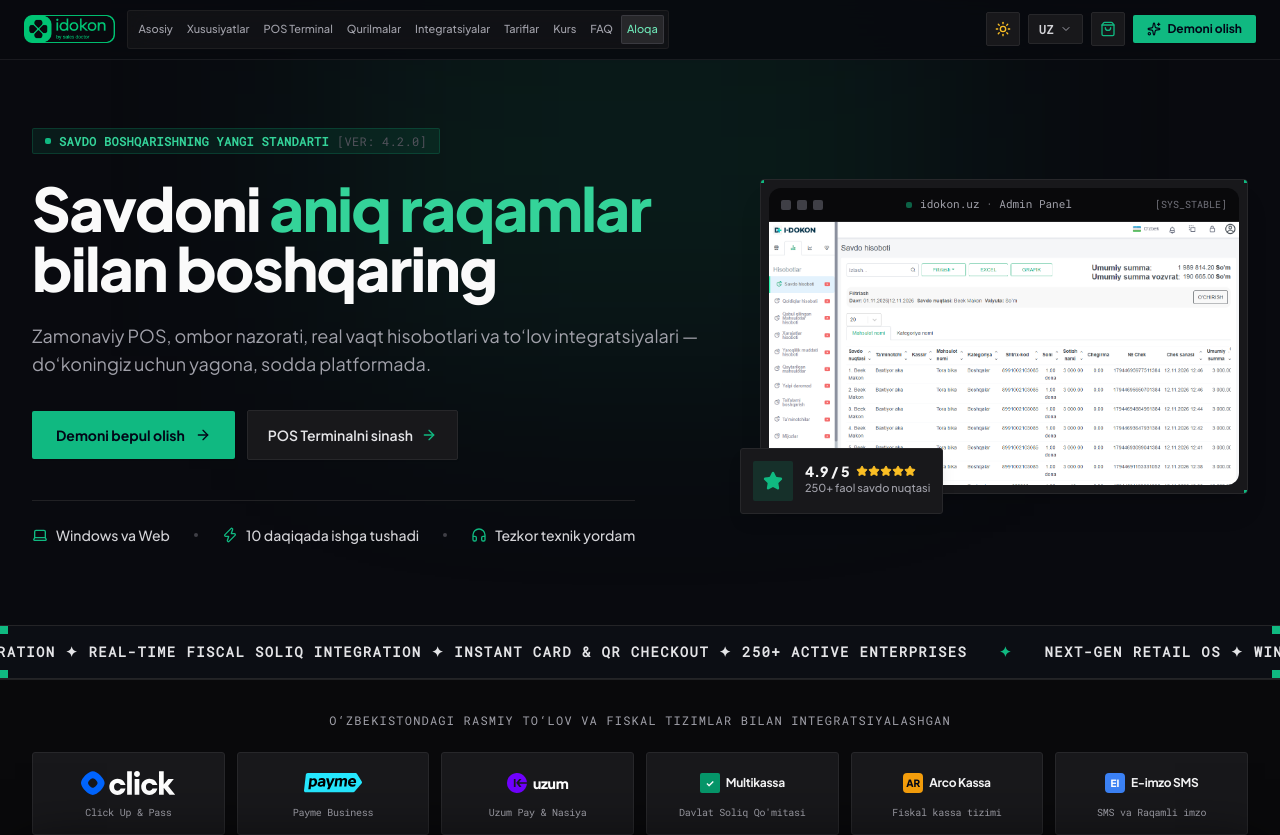
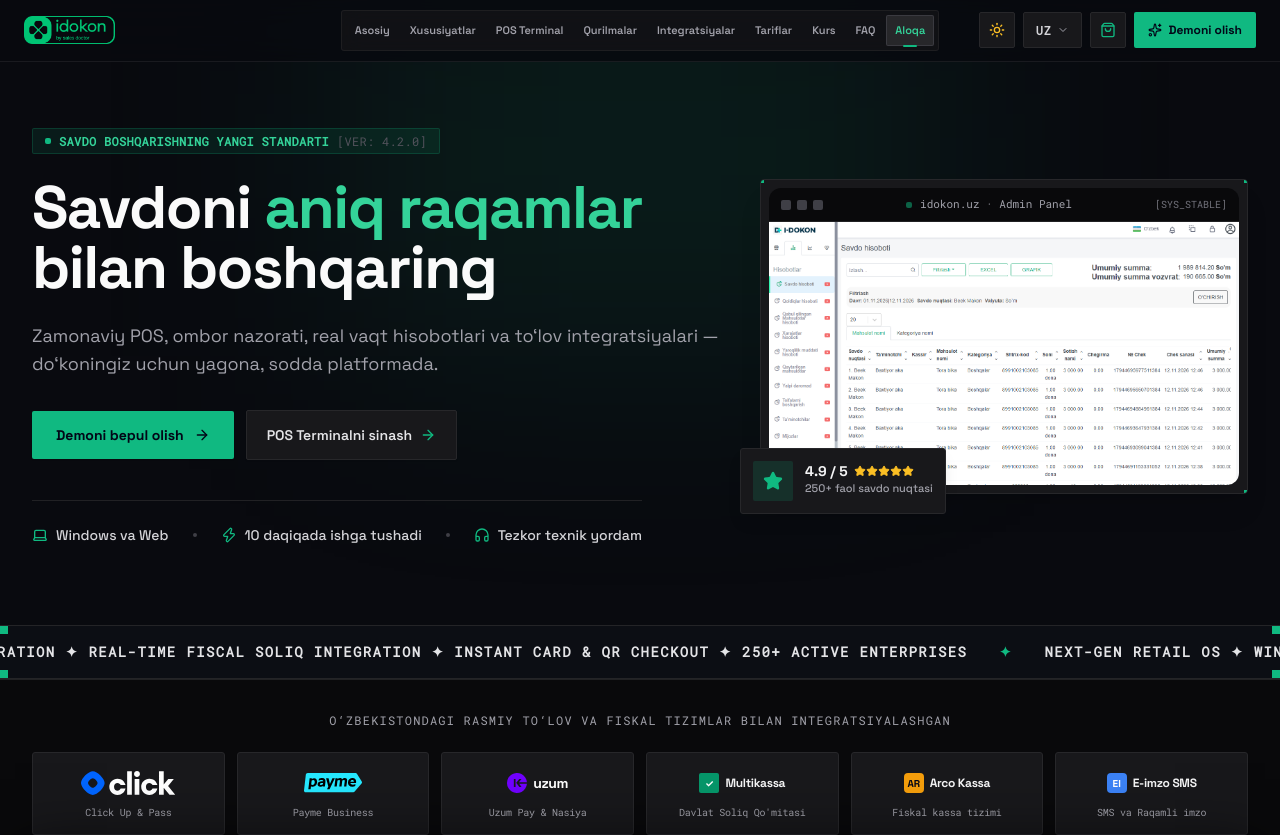
Before and after one commit to behruzerkinov/idokonOfficialWebsite, a React (Vite) app: page / in a window 1280 px wide. Shown: the top 835 px of the page. Built offline with nearby package versions, Linux system fonts and the light colour scheme.

Commit message:
feat: center nav links with 3-column grid, unify icon frame heights to 36px, eliminate stuck pill animation on distant tab jumps, and upgrade site typography to Space Grotesk

```diff
--- a/index.html
+++ b/index.html
@@ -19,7 +19,7 @@
     </script>
     <link rel="preconnect" href="https://fonts.googleapis.com">
     <link rel="preconnect" href="https://fonts.gstatic.com" crossorigin>
-    <link href="https://fonts.googleapis.com/css2?family=Plus+Jakarta+Sans:wght@300;400;500;600;700;800&family=JetBrains+Mono:wght@400;500;600&display=swap" rel="stylesheet">
+    <link href="https://fonts.googleapis.com/css2?family=Space+Grotesk:wght@300;400;500;600;700&family=JetBrains+Mono:wght@400;500;600&display=swap" rel="stylesheet">
     <link rel="icon" type="image/svg+xml" href="/favicon.svg" />
     <link rel="icon" type="image/png" href="/favicon.png" />
     <link rel="apple-touch-icon" href="/favicon.svg" />
--- a/src/components/Navbar.jsx
+++ b/src/components/Navbar.jsx
@@ -3,7 +3,6 @@ import {
   Menu, X, Phone, ShoppingBag, Sparkles, Check, ChevronDown, Sun, Moon
 } from 'lucide-react';
 import NumberFlow from '@number-flow/react';
-import { motion } from 'motion/react';
 
 export const Navbar = ({
   lang,
@@ -78,9 +77,10 @@ export const Navbar = ({
       isScrolled ? 'shadow-md shadow-zinc-950/5 dark:shadow-black/20' : ''
     }`}>
       <div className="w-full max-w-[1600px] mx-auto px-3 sm:px-4 lg:px-6">
-        <div className="flex items-center justify-between gap-2 sm:gap-3">
+        <div className="grid grid-cols-2 xl:grid-cols-[1fr_auto_1fr] items-center gap-2 sm:gap-3">
 
-          {/* Logo & Brand */}
+          {/* Left Col: Logo & Brand */}
+          <div className="flex items-center justify-start">
             <a href="#home" className="flex items-center gap-2 flex-shrink-0 group py-1" aria-label="IDO'KON Bosh sahifa">
               <img
                 src="/idokon_logo.png"
@@ -88,9 +88,11 @@ export const Navbar = ({
                 className="h-7 sm:h-8.5 w-auto object-contain transition-transform duration-150 group-hover:scale-[1.02]"
               />
             </a>
+          </div>
 
-          {/* Desktop Navigation Links with Framer Motion layoutId Active Pill Indicator */}
-          <nav className="hidden xl:flex items-center gap-0.5 2xl:gap-1 flex-shrink-0 relative p-1 rounded-xl bg-zinc-100/60 dark:bg-zinc-900/60 border border-zinc-200/60 dark:border-zinc-800/60 backdrop-blur-md">
+          {/* Center Col: Desktop Navigation Links (True Visual Center) */}
+          <div className="hidden xl:flex items-center justify-center">
+            <nav className="flex items-center gap-0.5 2xl:gap-1 p-1 rounded-xl bg-zinc-100/60 dark:bg-zinc-900/60 border border-zinc-200/60 dark:border-zinc-800/60 backdrop-blur-md">
               {navLinks.map((link) => {
                 const isActive = activeSection === link.id;
                 return (
@@ -98,32 +100,29 @@ export const Navbar = ({
                     key={link.href}
                     href={link.href}
                     onClick={() => setActiveSection(link.id)}
-                  className={`relative px-1.5 2xl:px-2.5 py-1.5 rounded-lg text-[11px] 2xl:text-xs font-medium transition-colors whitespace-nowrap select-none cursor-pointer ${
+                    className={`relative px-2 2xl:px-2.5 py-1.5 rounded-lg text-[11px] 2xl:text-xs font-semibold transition-all duration-150 whitespace-nowrap select-none cursor-pointer ${
                       isActive
-                      ? 'text-emerald-700 dark:text-emerald-300 font-bold'
-                      : 'text-zinc-600 hover:text-zinc-950 dark:text-zinc-400 dark:hover:text-zinc-100'
+                        ? 'bg-white dark:bg-zinc-800 text-emerald-600 dark:text-emerald-400 font-bold shadow-xs border border-zinc-200/80 dark:border-zinc-700/80'
+                        : 'text-zinc-600 hover:text-zinc-950 dark:text-zinc-400 dark:hover:text-zinc-100 hover:bg-zinc-200/50 dark:hover:bg-zinc-800/50 border border-transparent'
                     }`}
                   >
+                    <span className="relative z-10">{link.label}</span>
                     {isActive && (
-                    <motion.div
-                      layoutId="navbar-active-pill"
-                      className="absolute inset-0 rounded-lg bg-white dark:bg-zinc-800 shadow-xs border border-zinc-200/80 dark:border-zinc-700/80 -z-10"
-                      transition={{ type: "spring", stiffness: 400, damping: 32 }}
-                    />
+                      <span className="absolute -bottom-0.5 left-1/2 -translate-x-1/2 w-3.5 h-[2px] bg-emerald-500 rounded-full" />
                     )}
-                  <span className="relative z-10">{link.label}</span>
                   </a>
                 );
               })}
             </nav>
+          </div>
 
-          {/* Right Action Bar */}
-          <div className="flex items-center gap-1.5 sm:gap-2 flex-shrink-0 ml-auto">
+          {/* Right Col: Action Bar (Unified h-9 Frame Heights) */}
+          <div className="flex items-center justify-end gap-1.5 sm:gap-2 flex-shrink-0">
 
             {/* Phone Hotline Link: shown on ultra-wide screens to ensure CTA never clips */}
             <a
               href="tel:+998991180999"
-              className="hidden min-[1680px]:flex items-center gap-1.5 px-2.5 py-1.5 rounded-lg bg-zinc-100 dark:bg-zinc-900 border border-zinc-200 dark:border-zinc-800 text-xs font-semibold text-zinc-700 dark:text-zinc-300 hover:text-emerald-500 dark:hover:text-emerald-400 transition-colors whitespace-nowrap"
+              className="hidden min-[1680px]:flex items-center gap-1.5 h-9 px-3 rounded-lg bg-zinc-100 dark:bg-zinc-900 border border-zinc-200 dark:border-zinc-800 text-xs font-semibold text-zinc-700 dark:text-zinc-300 hover:text-emerald-500 dark:hover:text-emerald-400 transition-colors whitespace-nowrap"
               title="Savdo operatori"
             >
               <div className="w-4 h-4 rounded-full bg-emerald-500/15 flex items-center justify-center text-emerald-600 dark:text-emerald-400 flex-shrink-0">
@@ -136,7 +135,7 @@ export const Navbar = ({
             <button
               type="button"
               onClick={toggleTheme}
-              className="p-2 rounded-lg bg-zinc-100 dark:bg-zinc-900 border border-zinc-200 dark:border-zinc-800 text-zinc-600 dark:text-zinc-400 hover:text-zinc-900 dark:hover:text-zinc-100 transition-colors cursor-pointer flex-shrink-0"
+              className="h-9 w-9 flex items-center justify-center rounded-lg bg-zinc-100 dark:bg-zinc-900 border border-zinc-200 dark:border-zinc-800 text-zinc-600 dark:text-zinc-400 hover:text-zinc-900 dark:hover:text-zinc-100 transition-colors cursor-pointer flex-shrink-0"
               aria-label="Toggle theme"
               title={theme === 'dark' ? "Yorug' rejim" : "Qorong'i rejim"}
             >
@@ -147,12 +146,12 @@ export const Navbar = ({
               )}
             </button>
 
-            {/* Language Selector Dropdown: Single Clean Badge (no duplicate flag glyphs) */}
+            {/* Language Selector Dropdown: Single Clean Badge */}
             <div className="relative">
               <button
                 type="button"
                 onClick={() => setLangDropdownOpen(!langDropdownOpen)}
-                className="flex items-center gap-1.5 px-2.5 py-1.5 rounded-lg text-xs font-semibold bg-zinc-100 dark:bg-zinc-900 border border-zinc-200 dark:border-zinc-800 text-zinc-700 dark:text-zinc-300 hover:text-zinc-950 dark:hover:text-white transition-colors cursor-pointer whitespace-nowrap"
+                className="h-9 px-3 flex items-center gap-1.5 rounded-lg text-xs font-semibold bg-zinc-100 dark:bg-zinc-900 border border-zinc-200 dark:border-zinc-800 text-zinc-700 dark:text-zinc-300 hover:text-zinc-950 dark:hover:text-white transition-colors cursor-pointer whitespace-nowrap"
                 aria-label="Tilni tanlash"
               >
                 <span className="font-mono font-bold tracking-wider">{currentLanguage.short}</span>
@@ -191,7 +190,7 @@ export const Navbar = ({
             <button
               type="button"
               onClick={onOpenCart}
-              className="relative p-2 rounded-lg bg-zinc-100 dark:bg-zinc-900 border border-zinc-200 dark:border-zinc-800 text-zinc-700 dark:text-zinc-300 hover:text-emerald-500 dark:hover:text-emerald-400 transition-colors cursor-pointer flex-shrink-0"
+              className="h-9 w-9 flex items-center justify-center relative rounded-lg bg-zinc-100 dark:bg-zinc-900 border border-zinc-200 dark:border-zinc-800 text-zinc-700 dark:text-zinc-300 hover:text-emerald-500 dark:hover:text-emerald-400 transition-colors cursor-pointer flex-shrink-0"
               aria-label={t.nav.cart}
               title={t.nav.cart}
             >
@@ -207,7 +206,7 @@ export const Navbar = ({
             <button
               type="button"
               onClick={onOpenDemo}
-              className="inline-flex items-center gap-1.5 px-3 sm:px-3.5 py-1.5 rounded-lg text-xs font-bold text-slate-950 bg-emerald-500 hover:bg-emerald-400 shadow-sm transition-all duration-150 active:scale-95 whitespace-nowrap cursor-pointer flex-shrink-0"
+              className="h-9 px-3.5 inline-flex items-center gap-1.5 rounded-lg text-xs font-bold text-slate-950 bg-emerald-500 hover:bg-emerald-400 shadow-sm transition-all duration-150 active:scale-95 whitespace-nowrap cursor-pointer flex-shrink-0"
             >
               <Sparkles className="w-3.5 h-3.5 shrink-0" />
               <span className="shrink-0">{t.nav.tryDemo}</span>
@@ -217,7 +216,7 @@ export const Navbar = ({
             <button
               type="button"
               onClick={() => setMobileMenuOpen(!mobileMenuOpen)}
-              className="xl:hidden p-2 rounded-lg bg-zinc-100 dark:bg-zinc-900 border border-zinc-200 dark:border-zinc-800 text-zinc-700 dark:text-zinc-300 cursor-pointer"
+              className="xl:hidden h-9 w-9 flex items-center justify-center rounded-lg bg-zinc-100 dark:bg-zinc-900 border border-zinc-200 dark:border-zinc-800 text-zinc-700 dark:text-zinc-300 cursor-pointer"
               aria-label={mobileMenuOpen ? t.menu.close : t.menu.open}
             >
               {mobileMenuOpen ? <X className="w-4 h-4" /> : <Menu className="w-4 h-4" />}
--- a/tailwind.config.js
+++ b/tailwind.config.js
@@ -28,7 +28,7 @@ export default {
         }
       },
       fontFamily: {
-        sans: ['Plus Jakarta Sans', 'Inter', 'system-ui', '-apple-system', 'BlinkMacSystemFont', 'Segoe UI', 'Roboto', 'sans-serif'],
+        sans: ['"Space Grotesk"', 'Inter', 'system-ui', '-apple-system', 'BlinkMacSystemFont', 'Segoe UI', 'Roboto', 'sans-serif'],
         mono: ['RobotoMono', 'JetBrains Mono', 'ui-monospace', 'monospace'],
         amiga: ['LabsAmiga', 'monospace'],
       },
```
Lines whose indentation alone changed are shown as unchanged.
